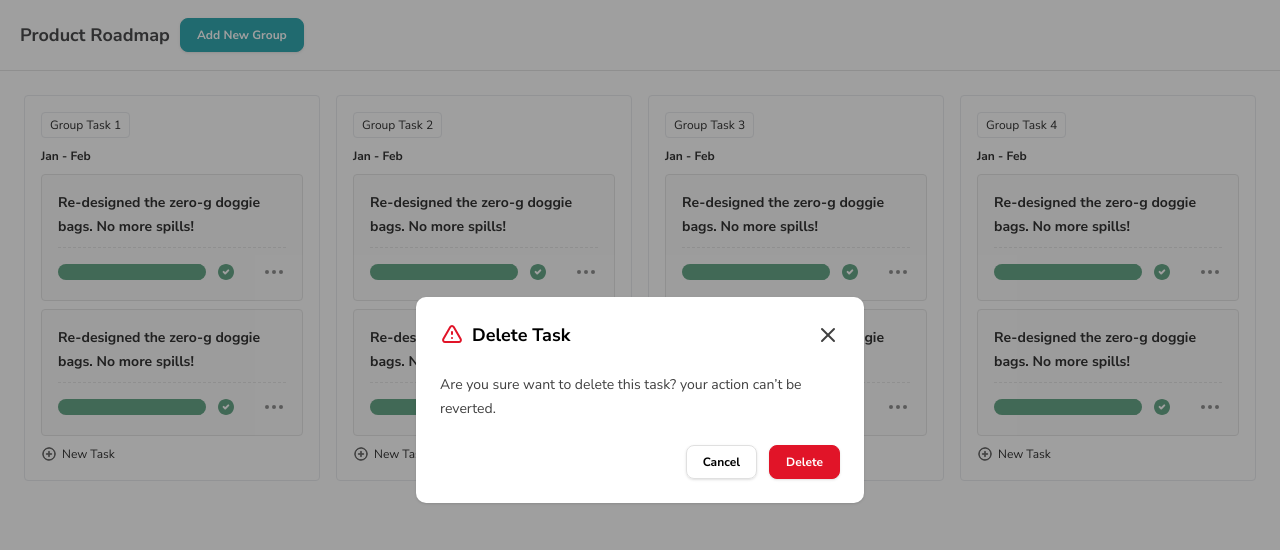
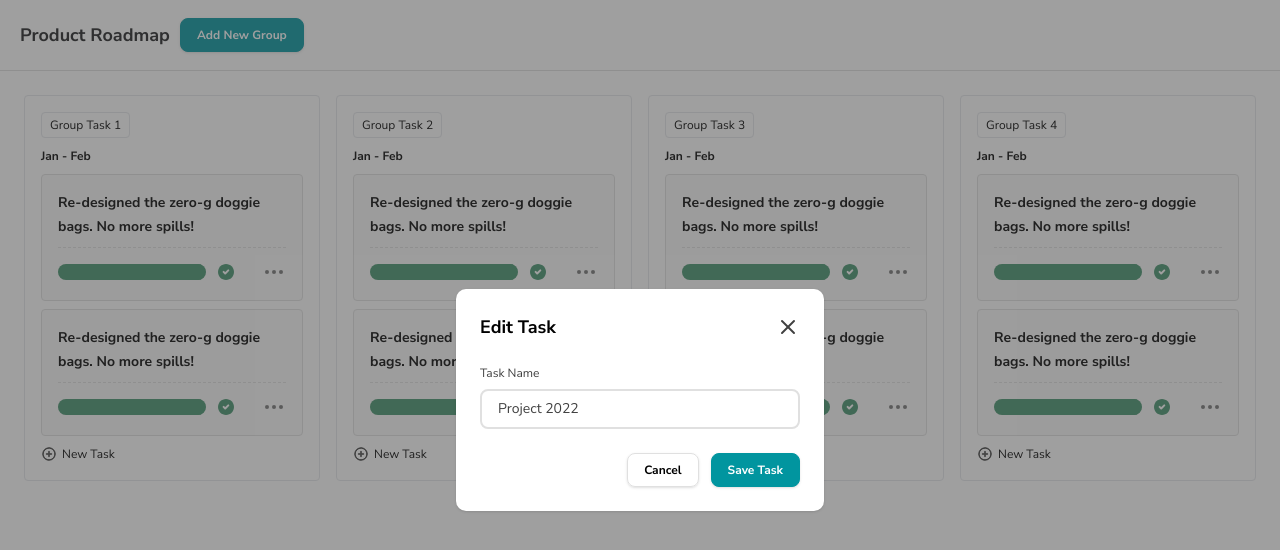
Before and after one commit to elsabilah1/product-roadmap, a React (Vite) app: page / in a window 1280 px wide. Both pictures are taken after a click on the button "Add New Group". Shown: the top 550 px of the page. Built offline with nearby package versions, Linux system fonts and the light colour scheme.

Commit message:
create task modals Component

```diff
--- a/src/components/Layout.tsx
+++ b/src/components/Layout.tsx
@@ -1,7 +1,7 @@
 import Icon from '@/components/utilities/Icon'
 import Button from '@/components/utilities/Button'
 import { useState } from 'react'
-import DeleteTask from './modals/DeleteTask'
+import EditTask from './modals/EditTask'
 interface IProps {
   children: React.ReactNode
 }
@@ -12,7 +12,7 @@ function Layout(props: IProps) {
 
   return (
     <>
-      <DeleteTask isOpen={isOpen} setIsOpen={setIsOpen} />
+      <EditTask isOpen={isOpen} setIsOpen={setIsOpen} />
       <div className='max-w-[1400px] min-h-screen mx-auto flex flex-col'>
         <header className='py-[18px] px-5 border-b border-[#E0E0E0] flex gap-[10px] items-center'>
           <h1 className='font-bold text-lg text-[#1E1F21]'>Product Roadmap</h1>
--- a/src/components/modals/CreateTask.tsx
+++ b/src/components/modals/CreateTask.tsx
@@ -0,0 +1,35 @@
+import { useState } from 'react'
+import Button from '../utilities/Button'
+import Modal from '../utilities/Modal'
+import TextField from '../utilities/TextField'
+
+interface IProps {
+  isOpen: boolean
+  setIsOpen: (isOpen: boolean) => void
+}
+
+function CreateTask(props: IProps) {
+  const { isOpen, setIsOpen } = props
+  const [task, setTask] = useState('')
+
+  return (
+    <Modal title='Create Task' isOpen={isOpen} setIsOpen={setIsOpen}>
+      <div className='space-y-5 mb-6'>
+        <TextField
+          label='Task Name'
+          placeholder='Type your Task'
+          onChange={(e) => setTask(e.target.value)}
+        />
+        {/* progress field */}
+      </div>
+      <div className='flex justify-end gap-3'>
+        <Button intent='outline' onClick={() => setIsOpen(false)}>
+          Cancel
+        </Button>
+        <Button>Save Task</Button>
+      </div>
+    </Modal>
+  )
+}
+
+export default CreateTask
--- a/src/components/modals/EditTask.tsx
+++ b/src/components/modals/EditTask.tsx
@@ -0,0 +1,36 @@
+import { useState } from 'react'
+import Button from '../utilities/Button'
+import Modal from '../utilities/Modal'
+import TextField from '../utilities/TextField'
+
+interface IProps {
+  isOpen: boolean
+  setIsOpen: (isOpen: boolean) => void
+}
+
+function EditTask(props: IProps) {
+  const { isOpen, setIsOpen } = props
+  const [task, setTask] = useState('Project 2022')
+
+  return (
+    <Modal title='Edit Task' isOpen={isOpen} setIsOpen={setIsOpen}>
+      <div className='space-y-5 mb-6'>
+        <TextField
+          label='Task Name'
+          placeholder='Type your Task'
+          onChange={(e) => setTask(e.target.value)}
+          defaultValue={task}
+        />
+        {/* progress field */}
+      </div>
+      <div className='flex justify-end gap-3'>
+        <Button intent='outline' onClick={() => setIsOpen(false)}>
+          Cancel
+        </Button>
+        <Button>Save Task</Button>
+      </div>
+    </Modal>
+  )
+}
+
+export default EditTask
--- a/src/components/utilities/TextField.tsx
+++ b/src/components/utilities/TextField.tsx
@@ -2,10 +2,11 @@ interface IProps {
   label: string
   placeholder: string
   onChange: (e: any) => void
+  defaultValue?: string
 }
 
 function TextField(props: IProps) {
-  const { label, placeholder, onChange } = props
+  const { label, placeholder, onChange, defaultValue } = props
 
   return (
     <div className='grid w-80 text-[#404040]'>
@@ -17,6 +18,7 @@ function TextField(props: IProps) {
         type='text'
         placeholder={placeholder}
         onChange={onChange}
+        defaultValue={defaultValue}
         className='py-2 px-4 border-2 border-[#E0E0E0] text-sm placeholder:text-[#9E9E9E] placeholder:text-sm rounded-lg active:border-[#01959F] focus:outline-none focus:border-[#01959F]'
       />
     </div>
```
